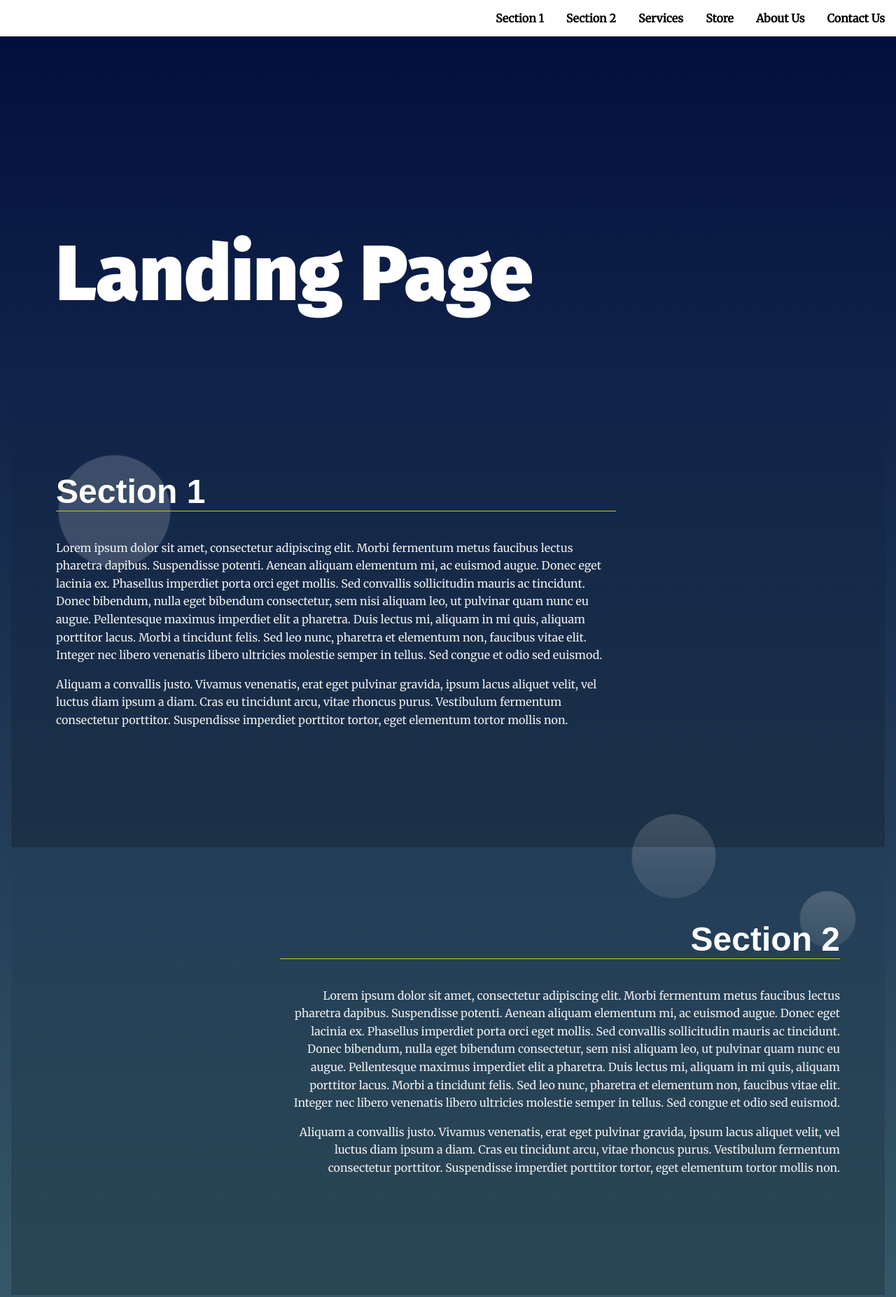
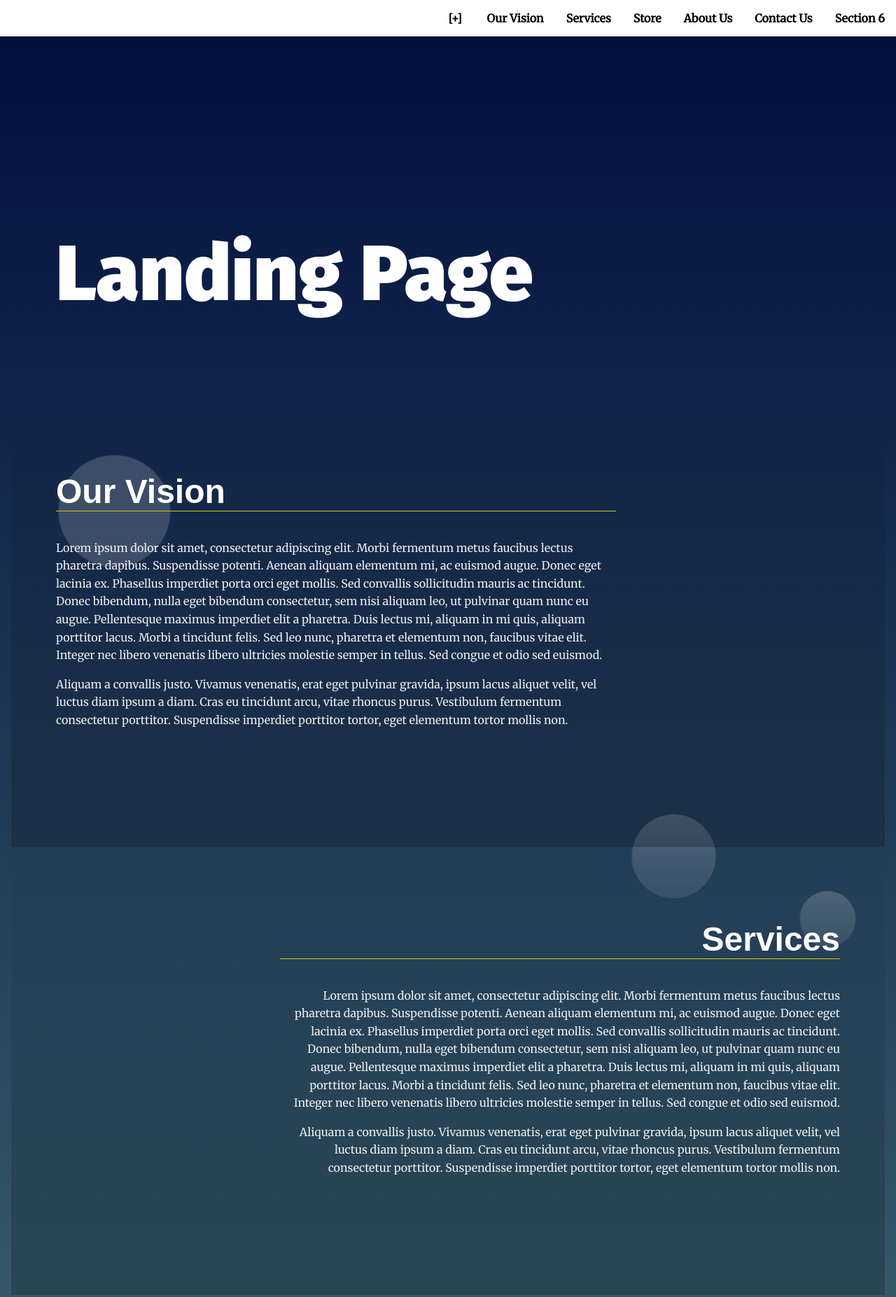
Before and after one commit to AhmedElmeghalawy/EgyFWD-landing-page-Project, a plain HTML site: page index.html in a window 1280 px wide. Shown: the top 1854 px of the page at 70% size. Drawn offline with Linux system fonts and the light colour scheme.

Commit message:
Add new Section + refactoring codes

```diff
--- a/index.html
+++ b/index.html
@@ -16,7 +16,11 @@
   <header class="page__header">
     <nav class="navbar__menu">
       <!-- Navigation starts as empty UL that will be populated with JS -->
-      <ul id="navbar__list"></ul>
+      <ul id="navbar__list">
+        <li class="menu__link" id="add_new_section" style="display: inline-block;">[+]</li>
+
+
+      </ul>
     </nav>
   </header>
   <main >
@@ -24,22 +28,15 @@
   </customDiv>
     <header class="main__hero">
       <h1>Landing Page </h1>
-    </header>
+    </header >
     <!-- Each Section has an ID (used for the anchor) and
     a data attribute that will populate the li node.
     Adding more sections will automatically populate nav.
     The first section is set to active class by default -->
-    <section id="section1" data-nav="Section 1" class="your-active-class">
+    <div id="sectionsParent">
+    <section id="OurVision" data-nav="Our Vision" class="your-active-class">
       <div  class="landing__container">
-        <h2>Section 1</h2>
-        <p>Lorem ipsum dolor sit amet, consectetur adipiscing elit. Morbi fermentum metus faucibus lectus pharetra dapibus. Suspendisse potenti. Aenean aliquam elementum mi, ac euismod augue. Donec eget lacinia ex. Phasellus imperdiet porta orci eget mollis. Sed convallis sollicitudin mauris ac tincidunt. Donec bibendum, nulla eget bibendum consectetur, sem nisi aliquam leo, ut pulvinar quam nunc eu augue. Pellentesque maximus imperdiet elit a pharetra. Duis lectus mi, aliquam in mi quis, aliquam porttitor lacus. Morbi a tincidunt felis. Sed leo nunc, pharetra et elementum non, faucibus vitae elit. Integer nec libero venenatis libero ultricies molestie semper in tellus. Sed congue et odio sed euismod.</p>
-
-        <p>Aliquam a convallis justo. Vivamus venenatis, erat eget pulvinar gravida, ipsum lacus aliquet velit, vel luctus diam ipsum a diam. Cras eu tincidunt arcu, vitae rhoncus purus. Vestibulum fermentum consectetur porttitor. Suspendisse imperdiet porttitor tortor, eget elementum tortor mollis non.</p>
-      </div>
-    </section>
-    <section id="section2" data-nav="Section 2">
-      <div class="landing__container">
-        <h2>Section 2</h2>
+        <h2>Our Vision</h2>
         <p>Lorem ipsum dolor sit amet, consectetur adipiscing elit. Morbi fermentum metus faucibus lectus pharetra dapibus. Suspendisse potenti. Aenean aliquam elementum mi, ac euismod augue. Donec eget lacinia ex. Phasellus imperdiet porta orci eget mollis. Sed convallis sollicitudin mauris ac tincidunt. Donec bibendum, nulla eget bibendum consectetur, sem nisi aliquam leo, ut pulvinar quam nunc eu augue. Pellentesque maximus imperdiet elit a pharetra. Duis lectus mi, aliquam in mi quis, aliquam porttitor lacus. Morbi a tincidunt felis. Sed leo nunc, pharetra et elementum non, faucibus vitae elit. Integer nec libero venenatis libero ultricies molestie semper in tellus. Sed congue et odio sed euismod.</p>
 
         <p>Aliquam a convallis justo. Vivamus venenatis, erat eget pulvinar gravida, ipsum lacus aliquet velit, vel luctus diam ipsum a diam. Cras eu tincidunt arcu, vitae rhoncus purus. Vestibulum fermentum consectetur porttitor. Suspendisse imperdiet porttitor tortor, eget elementum tortor mollis non.</p>
@@ -61,7 +58,7 @@
         <p>Aliquam a convallis justo. Vivamus venenatis, erat eget pulvinar gravida, ipsum lacus aliquet velit, vel luctus diam ipsum a diam. Cras eu tincidunt arcu, vitae rhoncus purus. Vestibulum fermentum consectetur porttitor. Suspendisse imperdiet porttitor tortor, eget elementum tortor mollis non.</p>
       </div>
     </section>
-    <section id="About Us" data-nav="About Us">
+    <section id="AboutUs" data-nav="About Us">
       <div class="landing__container">
         <h2>About Us</h2>
         <p>Lorem ipsum dolor sit amet, consectetur adipiscing elit. Morbi fermentum metus faucibus lectus pharetra dapibus. Suspendisse potenti. Aenean aliquam elementum mi, ac euismod augue. Donec eget lacinia ex. Phasellus imperdiet porta orci eget mollis. Sed convallis sollicitudin mauris ac tincidunt. Donec bibendum, nulla eget bibendum consectetur, sem nisi aliquam leo, ut pulvinar quam nunc eu augue. Pellentesque maximus imperdiet elit a pharetra. Duis lectus mi, aliquam in mi quis, aliquam porttitor lacus. Morbi a tincidunt felis. Sed leo nunc, pharetra et elementum non, faucibus vitae elit. Integer nec libero venenatis libero ultricies molestie semper in tellus. Sed congue et odio sed euismod.</p>
@@ -69,7 +66,7 @@
         <p>Aliquam a convallis justo. Vivamus venenatis, erat eget pulvinar gravida, ipsum lacus aliquet velit, vel luctus diam ipsum a diam. Cras eu tincidunt arcu, vitae rhoncus purus. Vestibulum fermentum consectetur porttitor. Suspendisse imperdiet porttitor tortor, eget elementum tortor mollis non.</p>
       </div>
     </section>
-    <section id="Contact Us" data-nav="Contact Us">
+    <section id="ContactUs" data-nav="Contact Us">
       <div class="landing__container">
         <h2>Contact Us</h2>
         <p>Lorem ipsum dolor sit amet, consectetur adipiscing elit. Morbi fermentum metus faucibus lectus pharetra dapibus. Suspendisse potenti. Aenean aliquam elementum mi, ac euismod augue. Donec eget lacinia ex. Phasellus imperdiet porta orci eget mollis. Sed convallis sollicitudin mauris ac tincidunt. Donec bibendum, nulla eget bibendum consectetur, sem nisi aliquam leo, ut pulvinar quam nunc eu augue. Pellentesque maximus imperdiet elit a pharetra. Duis lectus mi, aliquam in mi quis, aliquam porttitor lacus. Morbi a tincidunt felis. Sed leo nunc, pharetra et elementum non, faucibus vitae elit. Integer nec libero venenatis libero ultricies molestie semper in tellus. Sed congue et odio sed euismod.</p>
@@ -77,6 +74,15 @@
         <p>Aliquam a convallis justo. Vivamus venenatis, erat eget pulvinar gravida, ipsum lacus aliquet velit, vel luctus diam ipsum a diam. Cras eu tincidunt arcu, vitae rhoncus purus. Vestibulum fermentum consectetur porttitor. Suspendisse imperdiet porttitor tortor, eget elementum tortor mollis non.</p>
       </div>
     </section>
+       <section id="section6" data-nav="Section 6">
+      <div class="landing__container">
+        <h2>Section 6</h2>
+        <p>Lorem ipsum dolor sit amet, consectetur adipiscing elit. Morbi fermentum metus faucibus lectus pharetra dapibus. Suspendisse potenti. Aenean aliquam elementum mi, ac euismod augue. Donec eget lacinia ex. Phasellus imperdiet porta orci eget mollis. Sed convallis sollicitudin mauris ac tincidunt. Donec bibendum, nulla eget bibendum consectetur, sem nisi aliquam leo, ut pulvinar quam nunc eu augue. Pellentesque maximus imperdiet elit a pharetra. Duis lectus mi, aliquam in mi quis, aliquam porttitor lacus. Morbi a tincidunt felis. Sed leo nunc, pharetra et elementum non, faucibus vitae elit. Integer nec libero venenatis libero ultricies molestie semper in tellus. Sed congue et odio sed euismod.</p>
+
+        <p>Aliquam a convallis justo. Vivamus venenatis, erat eget pulvinar gravida, ipsum lacus aliquet velit, vel luctus diam ipsum a diam. Cras eu tincidunt arcu, vitae rhoncus purus. Vestibulum fermentum consectetur porttitor. Suspendisse imperdiet porttitor tortor, eget elementum tortor mollis non.</p>
+      </div>
+    </section>
+  </div>
   </main>
   <div id="topButtonParentId">
     <sectionbutton id="topButtonId"  >Scroll To The Top</sectionbutton>
--- a/js/app.js
+++ b/js/app.js
@@ -1,48 +1,88 @@
-/**
- * Manipulating the DOM exercise.
- * Exercise programmatically builds navigation,
- * scrolls to anchors from navigation,
- * and highlights section in viewport upon scrolling.
- *
- * Dependencies: None
- * JS Version: ES2015/ES6
- * JS Standard: ESlint
- */
 
 
 
-//getting the navbar element
-var navBarButtonList = document.querySelector("#navbar__list");
-console.log(navBarButtonList);
 
-var sections = document.getElementsByTagName("section");
-// iterating through each section to create the correspond nav button for it
+//getting the navBar element, so we would later append to it new created nav buttons acording to how many section on the page.
+let navBar = document.querySelector("#navbar__list");
+
+//getting the current sections on the html page, And based on how many of them, we would create the nav buttons.
+let sections = document.getElementsByTagName("section");
+
+
+
+
+//now we iterate through each section to create the correspond nav button for it
 for (let index = 0; index < sections.length; index++) {
+
+  // creating a new button using a function and passing the argument that passes the name and the function that we want to call when clickin gon that button.
+  // the {behavior:"smooth"} part is adding a smooth transition animation when scrolling.
+ let newButton = createNavButton(sections[index].getAttribute("data-nav")
+                              , function () {sections[index].scrollIntoView({ behavior: "smooth" })});
+
+  //appending  the above element(newButton) to the navbar as its child
+  navBar.appendChild(newButton);
+}
+
+
+let addNewSectionButton = document.querySelector("#add_new_section");
+
+let sectionsParent = document.querySelector("#sectionsParent");
+
+
+addNewSectionButton.onclick = function() {
+  let newSection =  createSection("New Section");
+  sectionsParent.appendChild(newSection);
+}
+
+
+function createSection(SectionName){
+
+  let sectionTemplate = `<section id="${SectionName}" data-nav="${SectionName}">
+        <div class="landing__container">
+          <h2>${SectionName}</h2>
+          <p>Lorem ipsum dolor sit amet, consectetur adipiscing elit. Morbi fermentum metus faucibus lectus pharetra dapibus. Suspendisse potenti. Aenean aliquam elementum mi, ac euismod augue. Donec eget lacinia ex. Phasellus imperdiet porta orci eget mollis. Sed convallis sollicitudin mauris ac tincidunt. Donec bibendum, nulla eget bibendum consectetur, sem nisi aliquam leo, ut pulvinar quam nunc eu augue. Pellentesque maximus imperdiet elit a pharetra. Duis lectus mi, aliquam in mi quis, aliquam porttitor lacus. Morbi a tincidunt felis. Sed leo nunc, pharetra et elementum non, faucibus vitae elit. Integer nec libero venenatis libero ultricies molestie semper in tellus. Sed congue et odio sed euismod.</p>
+
+          <p>Aliquam a convallis justo. Vivamus venenatis, erat eget pulvinar gravida, ipsum lacus aliquet velit, vel luctus diam ipsum a diam. Cras eu tincidunt arcu, vitae rhoncus purus. Vestibulum fermentum consectetur porttitor. Suspendisse imperdiet porttitor tortor, eget elementum tortor mollis non.</p>
+        </div>
+      </section>`;
+
+      let container = document.createElement("div");
+      container.innerHTML = sectionTemplate;
+
+  return container;
+}
+
+
+
+function createNavButton(Name,ExcuteOnClick){
+
+  let sectionNavigationButton = null;
   //create button element
-  var sectionNavigationButton = document.createElement("sectionButton");
+  sectionNavigationButton = document.createElement("li");
   //adding the class name "menu__link" in the css file to style the element
   sectionNavigationButton.classList.add("menu__link");
   //setting the button name as the section title by extracting the name from its attribute "data-nav"
-  sectionNavigationButton.innerText = sections[index].getAttribute("data-nav");
+  sectionNavigationButton.innerText = Name;
   //changing the css style of the button to make it horizontal instead of vertical
   sectionNavigationButton.style.display = "inline-block";
 
-  //adding an event to jump into the desired section by its index + adding a smooth animation when scrolling
-  sectionNavigationButton.onclick = function () {
-    sections[index].scrollIntoView({ behavior: "smooth" });
-  };
+  //passing the parameter(ExcuteOnClick) to the new button to excute on click...
+  //in out case(this project) it will be the scrolling to the desired section element on the page.
+  sectionNavigationButton.onclick = ExcuteOnClick;
 
-  //appending  the above element(sectionNavigationButton) to the navbar as its child
-  navBarButtonList.appendChild(sectionNavigationButton);
+  // returening all above as html element
+  return sectionNavigationButton;
 }
+
+
 
 //listing when scrolling happend so we would call
 document.addEventListener("scroll", function() { MakeCurrentViewdElementOnScreenActive();});
 
 //addin ActiveClass to the current viewd element(Section Element)
 function MakeCurrentViewdElementOnScreenActive(){
-    var topValue = window.innerHeight;
-    var bottomValue = 150;
+    let topValue = window.innerHeight;
+    let bottomValue = 150;
     for (let index = 0; index < sections.length; index++) {
         let sectionElementAreaBox = sections[index].getBoundingClientRect();
 
@@ -57,8 +97,8 @@ function MakeCurrentViewdElementOnScreenActive(){
 
 
 //getting the scrolling to the Top Button
-var toTopButton = document.getElementById("topButtonId");
-var topPageCustomElement =  document.getElementById("topOfPage");
+let toTopButton = document.getElementById("topButtonId");
+let topPageCustomElement =  document.getElementById("topOfPage");
 //calling to the built-in scrollIntoView when clicking event happens
 // {behavior: "smooth"} adds smoothing transition while going to the top of the page.
   toTopButton.onclick = function () {
@@ -68,10 +108,11 @@ var topPageCustomElement =  document.getElementById("topOfPage");
 
 
 /**
- * End Global Variables
+ * End Global letiables
  * Start Helper Functions
  *
  */
+
 /**
  * End Helper Functions
  * Begin Main Functions
```
Also changed, not shown: css/styles.css (+10 -0 lines), 1 other file.
